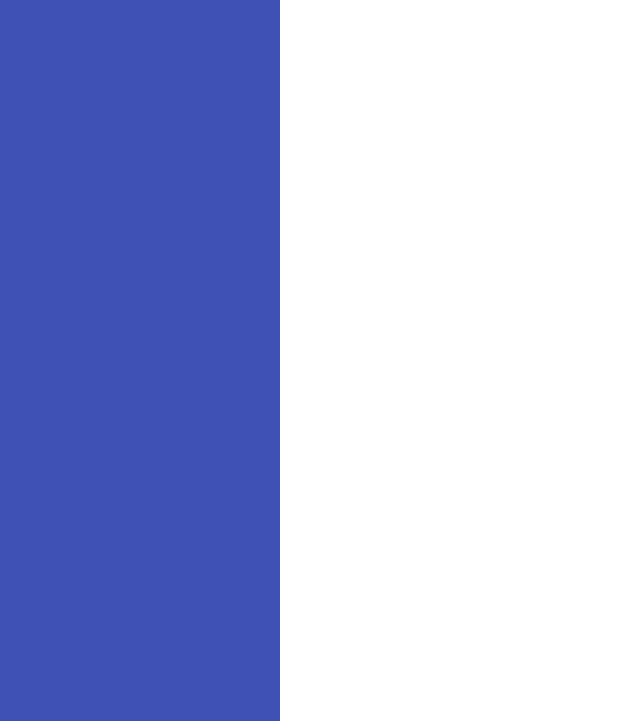
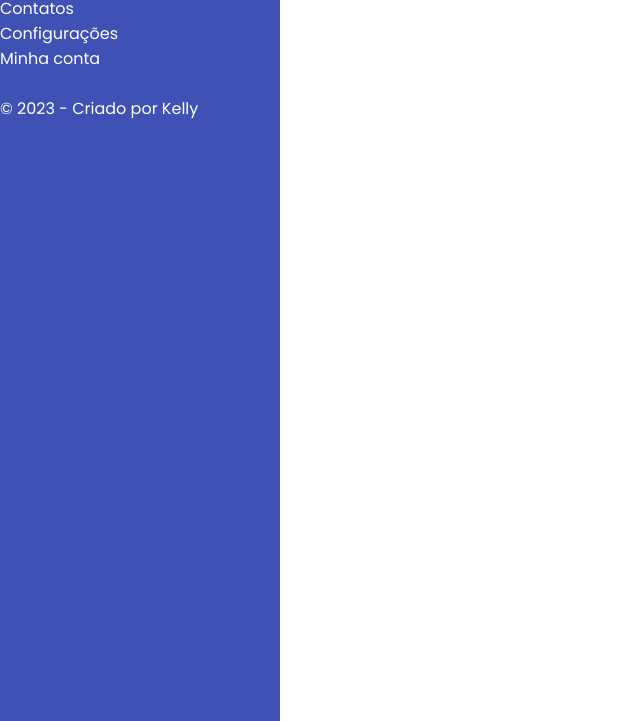
Before and after one commit to Kellypsoares/dashboard-html, a plain HTML site: page index.html in a window 1280 px wide. Shown: the part 79-800 px from the top of the page, without its empty margins (0-640 px from the left). Drawn offline with Linux system fonts and the light colour scheme.

Commit message:
add base menu style

```diff
--- a/global.css
+++ b/global.css
@@ -15,3 +15,23 @@ html, body {
   color: white;
   width: 280px;
 }
+
+.sidebar .menu {
+  margin: 25px 0 25px 0;
+}
+
+.sidebar .menu ul {
+  margin: 0;
+  padding: 0;
+}
+
+
+.sidebar .menu ul li a {
+  color: white;
+  text-decoration: none;
+}
+
+.sidebar .menu ul li a:hover {
+  background-color: white;
+  color: #3f51b5;
+}
--- a/index.html
+++ b/index.html
@@ -15,7 +15,14 @@
 <div class="wrapper">
   <div class="sidebar">
     <div class="header">Dashboard Demo</div>
-    <div class="menu"></div>
+    <div class="menu">
+      <ul>
+        <li><a href="#">Home</a></li>
+        <li><a href="#">Contatos</a></li>
+        <li><a href="#">Configurações</a></li>
+        <li><a href="#">Minha conta</a></li>
+      </ul>
+    </div>
     <div class="footer">&copy; 2023 - Criado por Kelly</div>
   </div>
 
```
